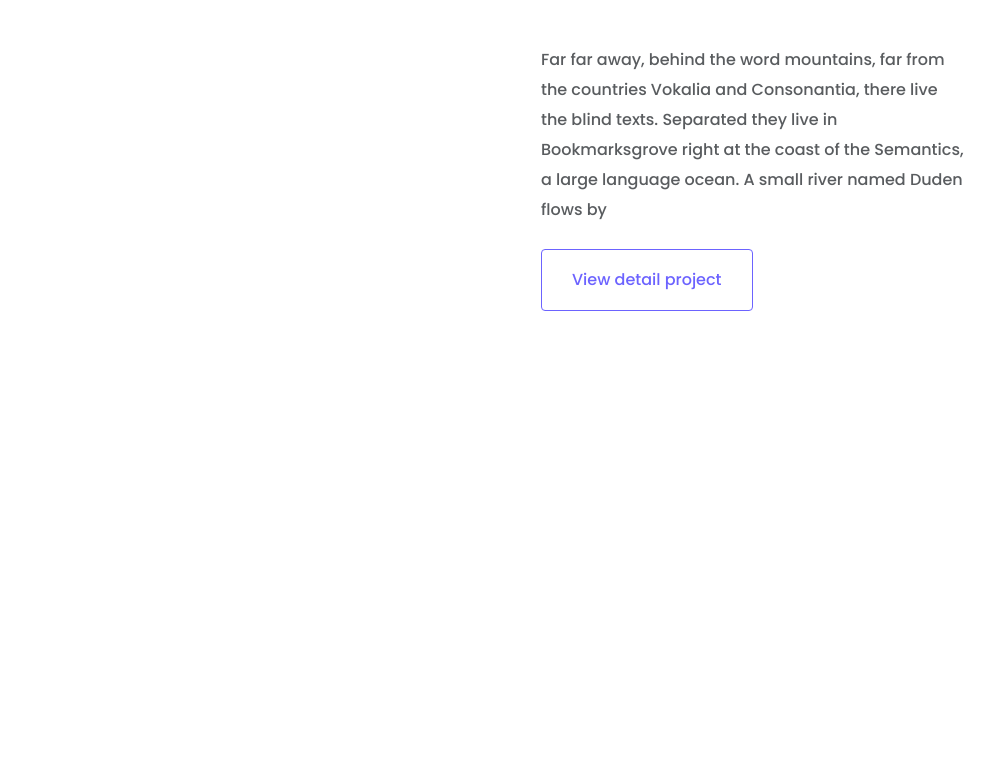
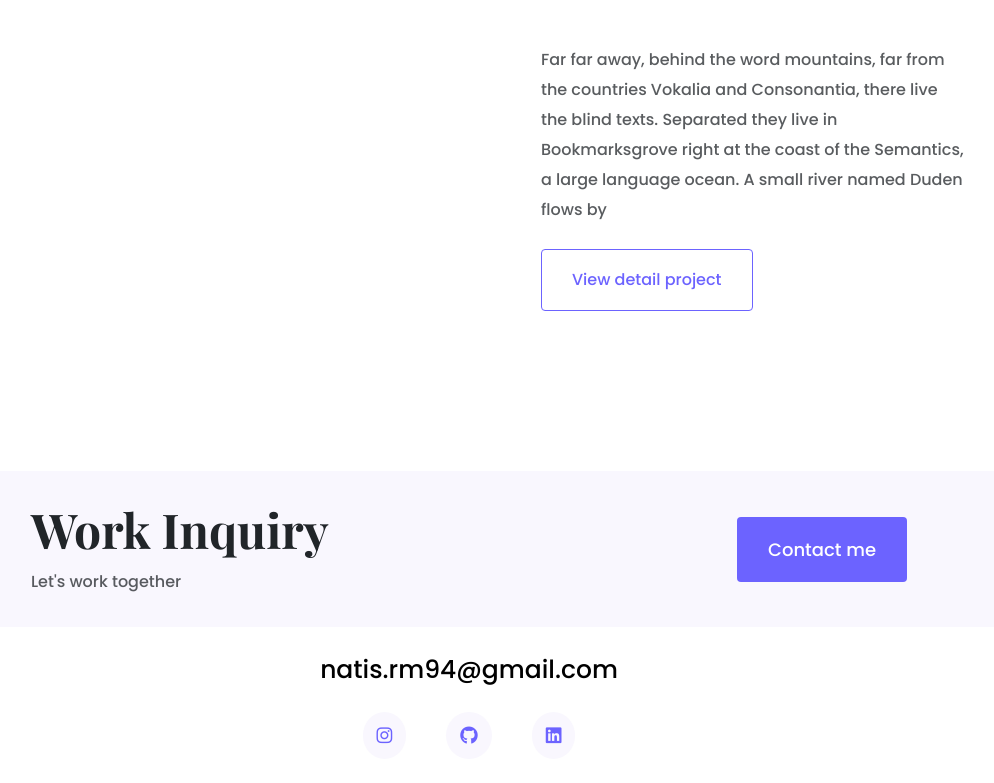
Before and after one commit to nataliarodmo/portafolio-project, a plain HTML site: page index.html in a window 1280 px wide. Shown: the part 2362-3145 px from the top of the page, without its empty margins (171-1165 px from the left). Before the commit the page ends 2821 px from the top, so only its background shows below. Drawn offline with nearby package versions, Linux system fonts and the light colour scheme.

Commit message:
Footer created

```diff
--- a/index.html
+++ b/index.html
@@ -128,6 +128,44 @@
           </div>
         </div>
       </div>
+      <footer>
+        <div
+          class="contact-box d-none d-md-flex justify-content-between rounded-4 mb-4"
+        >
+          <div>
+            <h4>Work Inquiry</h4>
+            <p class="text-muted">Let's work together</p>
+          </div>
+          <div>
+            <a href="" class="btn btn-branding mt-3">Contact me</a>
+          </div>
+        </div>
+
+        <div class="d-flex justify-content-center mb-4">
+          <a href="mailto:natis.rm94@gmail.com" class="email-link"
+            >natis.rm94@gmail.com</a
+          >
+        </div>
+        <div class="social-links d-flex justify-content-center mb-4">
+          <a
+            href="https://instagram.com/nataliarodmo?utm_source=qr&igshid=NGExMmI2YTkyZg%3D%3D"
+            target="_blank"
+          >
+            <i class="fa-brands fa-instagram"></i
+          ></a>
+          <a
+            href="https://github.com/nataliarodmo?tab=repositories"
+            target="_blank"
+          >
+            <i class="fa-brands fa-github"></i
+          ></a>
+          <a
+            href="https://www.linkedin.com/in/natalia-rodriguez-molano"
+            target="_blank"
+            ><i class="fa-brands fa-linkedin"></i
+          ></a>
+        </div>
+      </footer>
     </div>
   </body>
 </html>
--- a/src/style.css
+++ b/src/style.css
@@ -22,6 +22,9 @@ h1 {
 }
 h2 {
   font-size: 64px;
+}
+h4 {
+  font-size: 48px;
 }
 p {
   font-weight: normal;
@@ -119,6 +122,39 @@ nav a:hover,
 nav li.active a {
   color: var(--branding-colour);
 }
+footer {
+  margin: 60px 0;
+}
+footer .contact-box {
+  background: var(--secondary-colour);
+  padding: 30px 120px;
+}
+footer .contact-box p {
+  margin: 0;
+}
+footer .email-link {
+  text-decoration: none;
+  color: black;
+  font-size: 25px;
+  text-align: center;
+}
+footer .email-link:hover {
+  color: var(--branding-colour);
+}
+footer .social-links a {
+  margin: 0 20px;
+  color: var(--branding-colour);
+  background-color: var(--secondary-colour);
+  padding: 10px 14px;
+  font-size: 18px;
+  border-radius: 50%;
+  transition: all 100ms ease-in-out;
+}
+
+footer .social-links a:hover {
+  color: white;
+  background: var(--branding-colour);
+}
 @media (max-width: 900px) {
   h1 {
     font-size: 44px;
```
